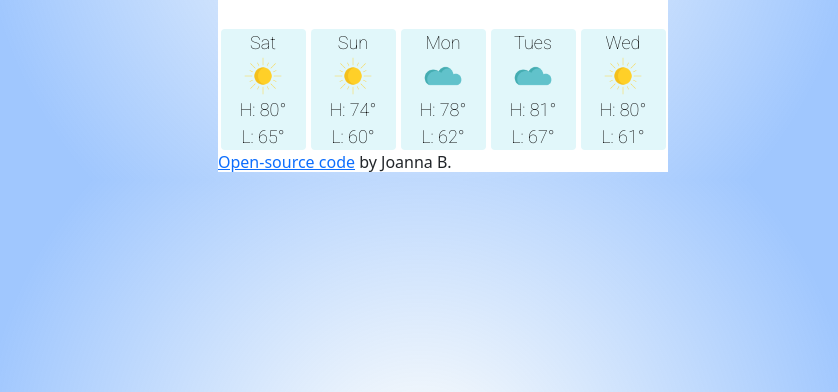
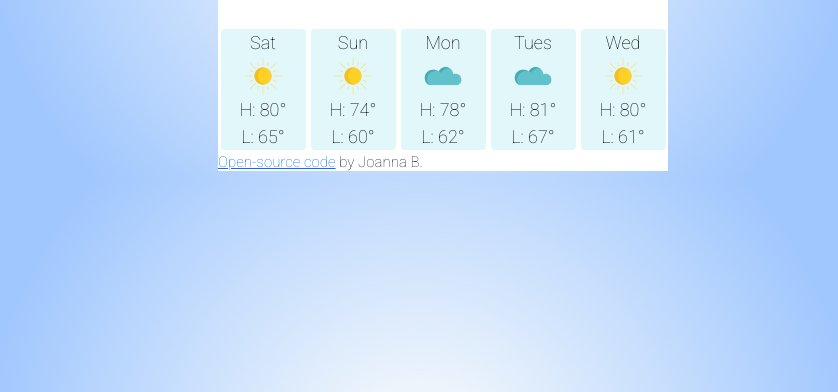
Before and after one commit to JoCodesJS/weather-project, a plain HTML site: page index.html in a window 1280 px wide. Shown: the part 408-800 px from the top of the page, without its empty margins (197-1035 px from the left). Drawn offline with nearby package versions, Linux system fonts and the light colour scheme.

Commit message:
Updated CSS for source code link

```diff
--- a/src/style.css
+++ b/src/style.css
@@ -24,6 +24,10 @@ h3 {
   font-size: 15px;
   font-family: "Roboto", sans-serif;
   text-transform: capitalize;
+}
+h6 {
+  font-size: 15px;
+  font-family: "Roboto", sans-serif;
 }
 .col-sm {
   text-align: center;
```
